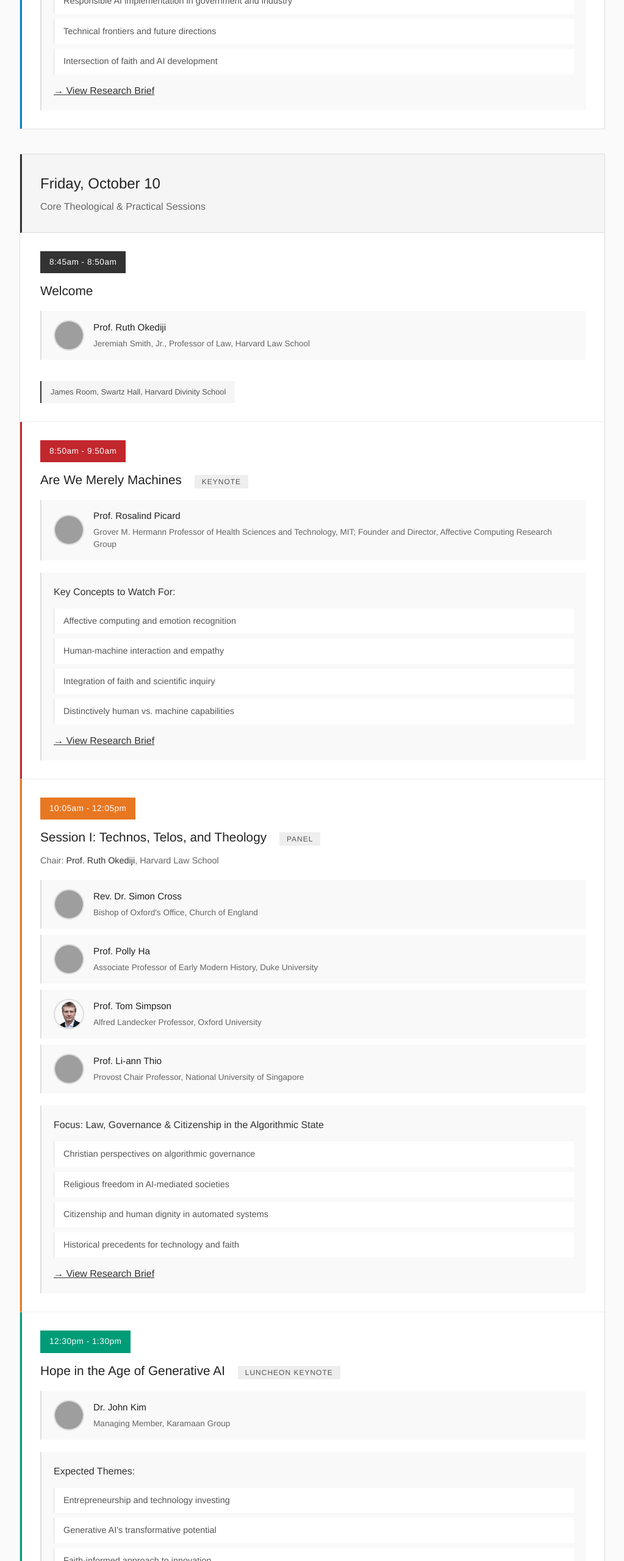
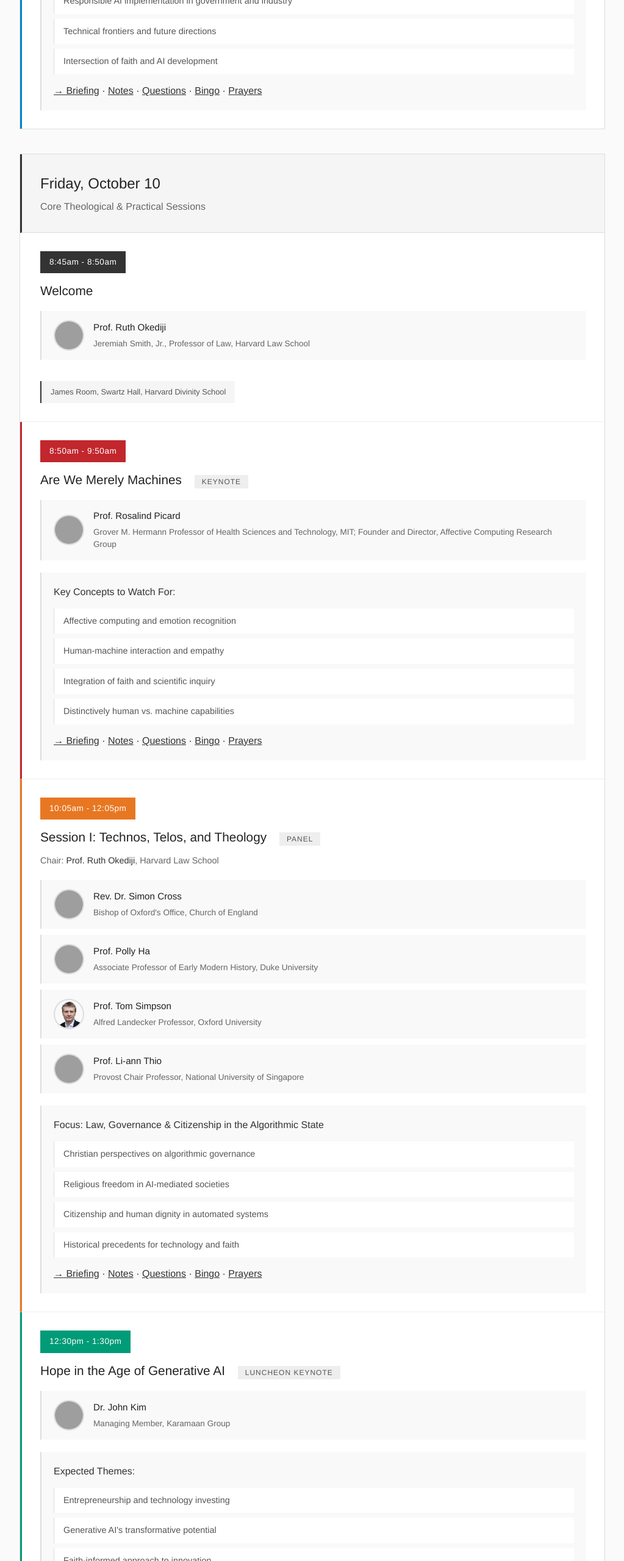
Before and after one commit to natebarksdale/imago-dei-ai, a plain HTML site: page schedule.html in a window 1280 px wide. Shown: the part 2180-4740 px from the top of the page at 61% size, without its empty margins (128-1151 px from the left). Drawn offline with Linux system fonts and the light colour scheme; grey boxes are pictures that could not be loaded.

Commit message:
Add session IDs and links for navigation in bingo, notes, questions, and schedule HTML files; include welcome reception content in devotional HTML.

```diff
--- a/schedule.html
+++ b/schedule.html
@@ -666,7 +666,13 @@
  <li>Technical frontiers and future directions</li>
  <li>Intersection of faith and AI development</li>
  </ul>
- <p style="margin-top: 15px;"><a href="research-briefs.html#brief-frontiers" style="color: #333; text-decoration: underline;">→ View Research Brief</a></p>
+ <p style="margin-top: 15px;">
+ <a href="research-briefs.html#brief-frontiers" style="color: #333; text-decoration: underline;">→ Briefing</a> ·
+ <a href="notes.html#frontiers-ai" style="color: #333; text-decoration: underline;">Notes</a> ·
+ <a href="questions.html#frontiers-ai" style="color: #333; text-decoration: underline;">Questions</a> ·
+ <a href="bingo.html#frontiers-ai" style="color: #333; text-decoration: underline;">Bingo</a> ·
+ <a href="devotional.html#frontiers-ai" style="color: #333; text-decoration: underline;">Prayers</a>
+ </p>
  </div>
  </div>
  </div>
@@ -714,7 +720,13 @@
  <li>Integration of faith and scientific inquiry</li>
  <li>Distinctively human vs. machine capabilities</li>
  </ul>
- <p style="margin-top: 15px;"><a href="research-briefs.html#brief-picard" style="color: #333; text-decoration: underline;">→ View Research Brief</a></p>
+ <p style="margin-top: 15px;">
+ <a href="research-briefs.html#brief-picard" style="color: #333; text-decoration: underline;">→ Briefing</a> ·
+ <a href="notes.html#picard-keynote" style="color: #333; text-decoration: underline;">Notes</a> ·
+ <a href="questions.html#picard-keynote" style="color: #333; text-decoration: underline;">Questions</a> ·
+ <a href="bingo.html#picard-keynote" style="color: #333; text-decoration: underline;">Bingo</a> ·
+ <a href="devotional.html#picard-keynote" style="color: #333; text-decoration: underline;">Prayers</a>
+ </p>
  </div>
  </div>
 
@@ -762,7 +774,13 @@
  <li>Citizenship and human dignity in automated systems</li>
  <li>Historical precedents for technology and faith</li>
  </ul>
- <p style="margin-top: 15px;"><a href="research-briefs.html#brief-session-i" style="color: #333; text-decoration: underline;">→ View Research Brief</a></p>
+ <p style="margin-top: 15px;">
+ <a href="research-briefs.html#brief-session-i" style="color: #333; text-decoration: underline;">→ Briefing</a> ·
+ <a href="notes.html#session-i" style="color: #333; text-decoration: underline;">Notes</a> ·
+ <a href="questions.html#session-i" style="color: #333; text-decoration: underline;">Questions</a> ·
+ <a href="bingo.html#session-i" style="color: #333; text-decoration: underline;">Bingo</a> ·
+ <a href="devotional.html#session-i" style="color: #333; text-decoration: underline;">Prayers</a>
+ </p>
  </div>
  </div>
 
@@ -828,7 +846,13 @@
  <li>Spiritual formation in digital environments</li>
  <li>Wisdom vs. information processing</li>
  </ul>
- <p style="margin-top: 15px;"><a href="research-briefs.html#brief-session-ii" style="color: #333; text-decoration: underline;">→ View Research Brief</a></p>
+ <p style="margin-top: 15px;">
+ <a href="research-briefs.html#brief-session-ii" style="color: #333; text-decoration: underline;">→ Briefing</a> ·
+ <a href="notes.html#session-ii" style="color: #333; text-decoration: underline;">Notes</a> ·
+ <a href="questions.html#session-ii" style="color: #333; text-decoration: underline;">Questions</a> ·
+ <a href="bingo.html#session-ii" style="color: #333; text-decoration: underline;">Bingo</a> ·
+ <a href="devotional.html#session-ii" style="color: #333; text-decoration: underline;">Prayers</a>
+ </p>
  </div>
  </div>
 
@@ -869,7 +893,13 @@
  <li>Christian friendship and love in digital contexts</li>
  <li>Technology's impact on spiritual community</li>
  </ul>
- <p style="margin-top: 15px;"><a href="research-briefs.html#brief-session-iii" style="color: #333; text-decoration: underline;">→ View Research Brief</a></p>
+ <p style="margin-top: 15px;">
+ <a href="research-briefs.html#brief-session-iii" style="color: #333; text-decoration: underline;">→ Briefing</a> ·
+ <a href="notes.html#session-iii" style="color: #333; text-decoration: underline;">Notes</a> ·
+ <a href="questions.html#session-iii" style="color: #333; text-decoration: underline;">Questions</a> ·
+ <a href="bingo.html#session-iii" style="color: #333; text-decoration: underline;">Bingo</a> ·
+ <a href="devotional.html#session-iii" style="color: #333; text-decoration: underline;">Prayers</a>
+ </p>
  </div>
  </div>
 
@@ -931,7 +961,13 @@
  <li>Digital discipleship and formation</li>
  <li>Sacramental theology and virtual experiences</li>
  </ul>
- <p style="margin-top: 15px;"><a href="research-briefs.html#brief-session-iv" style="color: #333; text-decoration: underline;">→ View Research Brief</a></p>
+ <p style="margin-top: 15px;">
+ <a href="research-briefs.html#brief-session-iv" style="color: #333; text-decoration: underline;">→ Briefing</a> ·
+ <a href="notes.html#session-iv" style="color: #333; text-decoration: underline;">Notes</a> ·
+ <a href="questions.html#session-iv" style="color: #333; text-decoration: underline;">Questions</a> ·
+ <a href="bingo.html#session-iv" style="color: #333; text-decoration: underline;">Bingo</a> ·
+ <a href="devotional.html#session-iv" style="color: #333; text-decoration: underline;">Prayers</a>
+ </p>
  </div>
  </div>
 
```
Also changed, not shown: bingo.html (+32 -0 lines), devotional.html (+28 -27 lines), notes.html (+6 -6 lines), questions.html (+8 -5 lines).
